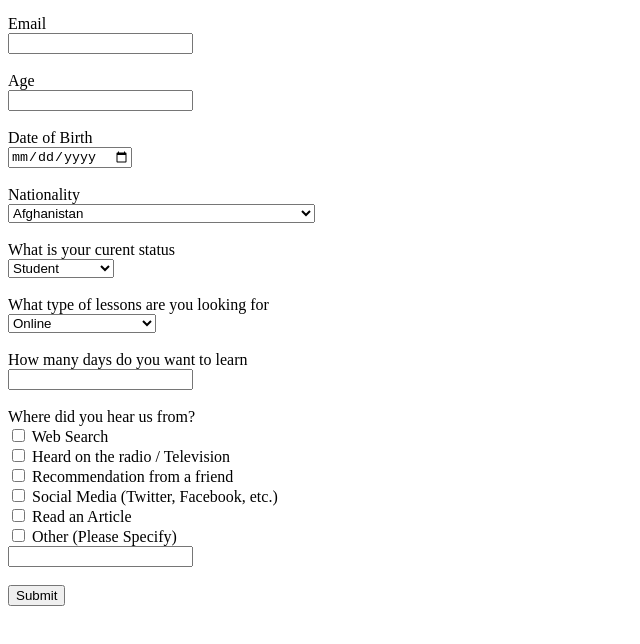
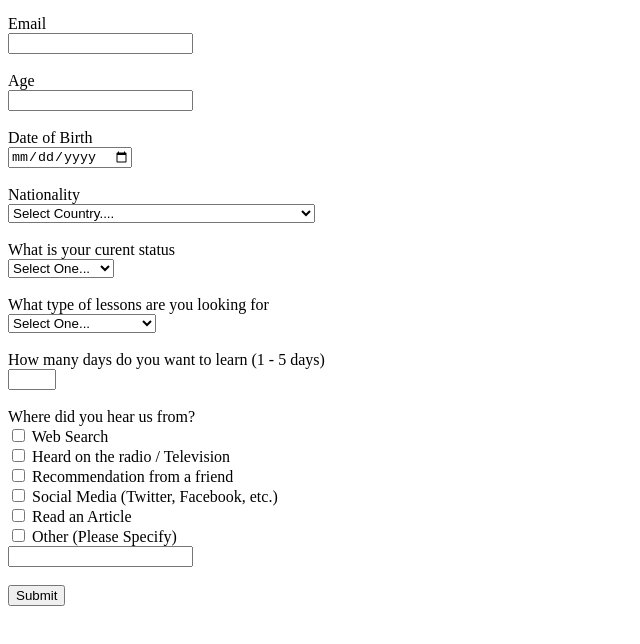
Before and after one commit to AverageMonkey/SchoolRegisteryWebpage, a plain HTML site: page index.html in a window 1280 px wide. Shown: the part 122-766 px from the top of the page, without its empty margins (0-640 px from the left). Drawn offline with Linux system fonts and the light colour scheme.

Commit message:
Fixed some of the form properties

```diff
--- a/index.html
+++ b/index.html
@@ -10,19 +10,20 @@
 
     <form>
         <lable for="name">Name of Student</lable><br>
-        <input id="name" type="text" name="name"><br>
+        <input id="name" type="text" name="name" required><br>
         <br>
         <label for="email">Email</label><br>
-        <input id="email" type="text" name="email"><br>
+        <input id="email" type="email" name="email" required><br>
         <br>
         <label for="age">Age</label><br>
-        <input id="age" type="text" name="age"><br>
+        <input id="age" type="text" name="age" required><br>
         <br>
         <label for="dateOfBirth">Date of Birth</label><br>
-        <input id="dateOfBirth" type="date" name="dateOfBirth"><br>
+        <input id="dateOfBirth" type="date" name="dateOfBirth" required><br>
         <br>
         <label for="Nationality">Nationality</label><br>
-        <select id="country" name="country" class="form-control">
+        <select id="country" name="country" required>
+            <option hidden selected>Select Country....</option>
             <option value="Afghanistan">Afghanistan</option>
             <option value="Åland Islands">Åland Islands</option>
             <option value="Albania">Albania</option>
@@ -270,7 +271,8 @@
         </select><br>
         <br>
         <label for="currentStatus">What is your curent status</label><br>
-        <select>
+        <select id="currentStatus" name="currentStatus" required>
+            <option hidden selected>Select One...</option>
             <option value="Student">Student</option>
             <option value="Employed">Employed</option>
             <option value="NotEmploy">Not Employed</option>
@@ -278,14 +280,15 @@
         </select><br>
         <br>
         <label for="LessonsType">What type of lessons are you looking for</label><br>
-        <select>
+        <select id="LessonsType" name="LessonsType" required>
+            <option hidden selected>Select One...</option>
             <option value="Online">Online</option>
             <option value="InPerson">In Person</option>
             <option value="BothComb">Online and In Person</option>
         </select><br>
         <br>
-        <label for="days">How many days do you want to learn</label><br>
-        <input id="days" type="text" name="days"><br>
+        <label for="days">How many days do you want to learn (1 - 5 days)</label><br>
+        <input id="days" type="number" min="1" max="5" name="days" required><br>
         <br>
         <label for="hearUs">Where did you hear us from?</label><br>
         <input id="hearUsOnline" type="checkbox" name="hearUsOnline">
```
